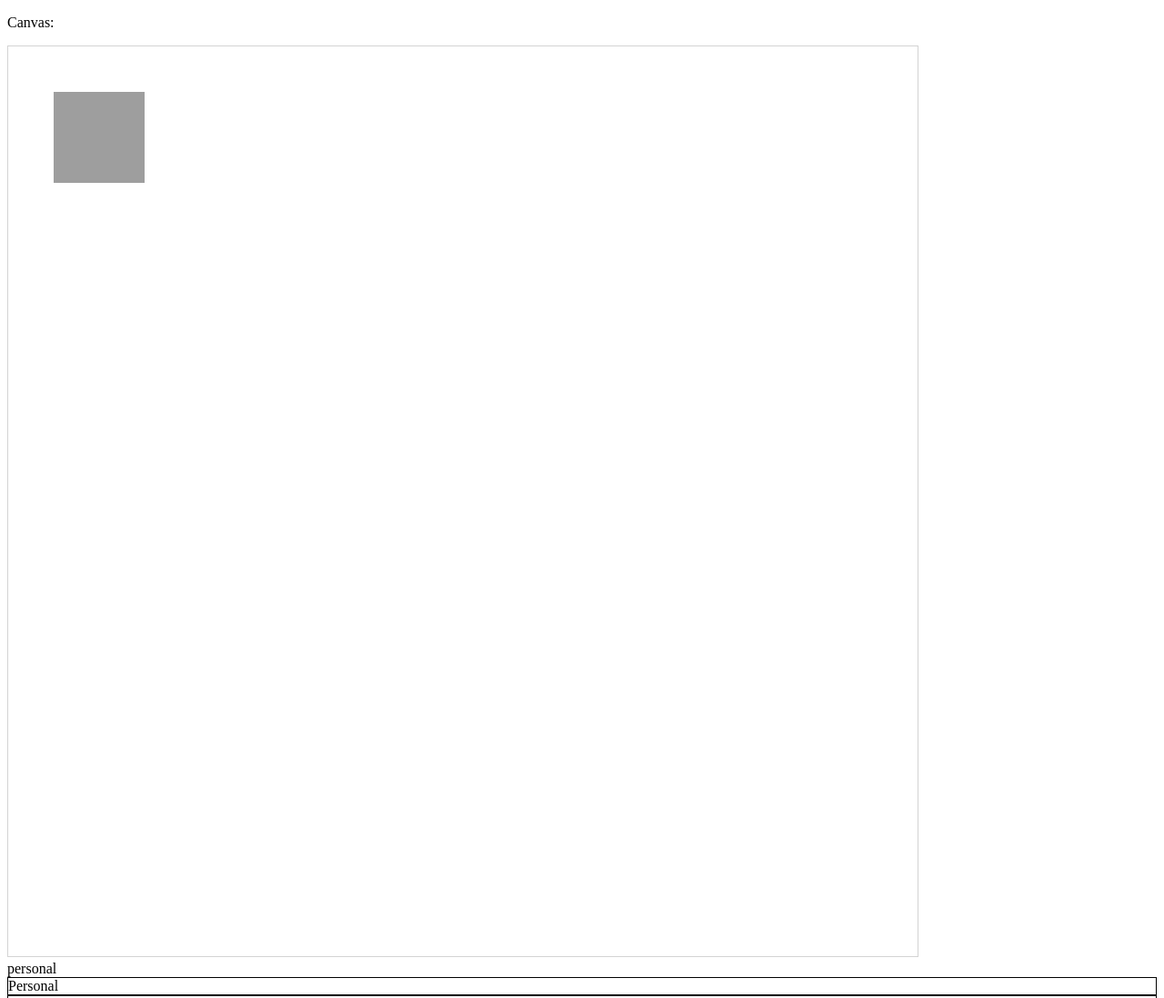
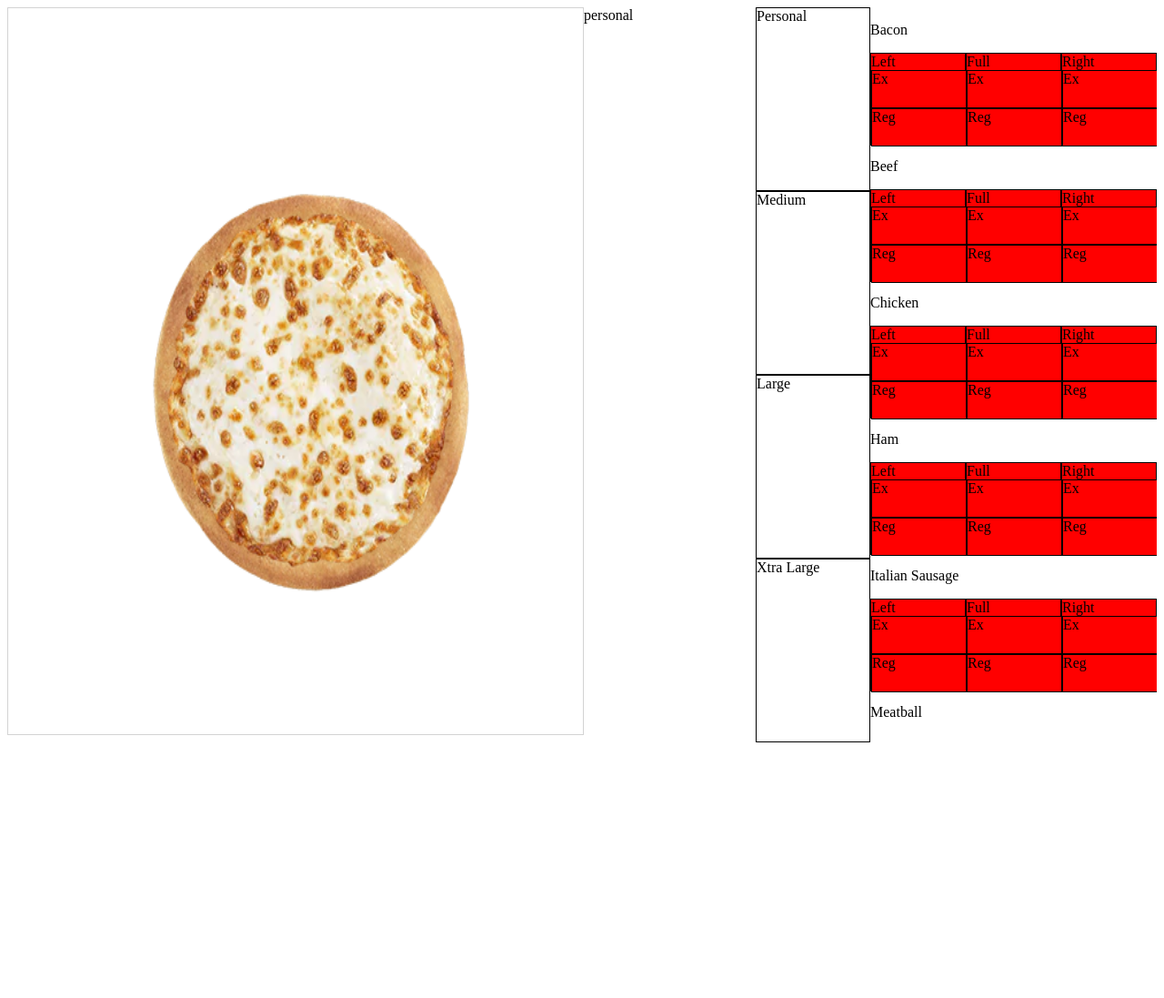
Before and after one commit to DEUSYEET/First-Slice-of-Pizza, a website built with webpack: page dist/index.html in a window 1280 px wide. Shown: the top 1097 px of the page at 91% size. After the commit the page ends 816 px from the top, so only its background shows below. Built offline with nearby package versions, Linux system fonts and the light colour scheme.

Commit message:
canvas based off of a list

```diff
--- a/src/index.js
+++ b/src/index.js
@@ -7,18 +7,10 @@ var sizeButtons = document.getElementsByClassName("sizeButton");
 var size = "personal"
 document.getElementById("size").innerHTML = size;
 
-var c = document.getElementById("myCanvas");
-var img = document.createElement('IMG');
-img.src = pizza.toppings.Bacon.images.large.full.extra;
-img.style.display = "none";
-document.getElementById('pizza').appendChild(img)
+var c = document.getElementById("pizzaCanvas");
+var ctx = c.getContext("2d");
+var toppingsList = ["./ImagesPizza/PizzaSizes/Personal/Crust/CrustPersonal.webp", "./ImagesPizza/PizzaSizes/Personal/Crust/MarinaraPersonal.webp", "./ImagesPizza/PizzaSizes/Personal/Crust/CheesePersonal.webp"];
 
-
-img.onload = () =>{
-    var ctx = c.getContext("2d");
-    console.log(img)
-    ctx.drawImage(img, 50,50,100,100);
-}
 
 
 document.addEventListener('DOMContentLoaded', () => {
@@ -37,6 +29,8 @@ document.addEventListener('DOMContentLoaded', () => {
             changeSize(element);
         }
     }
+
+    drawCanvas();
 })
 
 const addTopping = (button) => {
@@ -45,20 +39,50 @@ const addTopping = (button) => {
     var amount = button.attributes.value.nodeValue;
     var image = pizza.toppings[topping].images[size][side][amount]
 
-    if (button.classList.contains('selected')){
+    if (button.classList.contains('selected')) {
         //remove
         button.classList.remove('selected')
         document.getElementById("list").innerHTML = document.getElementById("list").innerHTML.replace("<br>" + pizza.toppings[topping].name + " " + side + " " + amount, "");
-    }else{
+        var i =  toppingsList.findIndex((val,index,arr)=>{
+            return val === image;
+        })
+        toppingsList.splice(i,1);
+    } else {
         //add
         button.classList.add('selected');
         document.getElementById("list").innerHTML = document.getElementById("list").innerHTML.concat("<br>" + pizza.toppings[topping].name + " " + side + " " + amount);
-        document.getElementById("test").innerHTML = "<img src=\"" + image + "\">"
+        toppingsList.push(image);
     }
+
+    drawCanvas();
 }
 
 const changeSize = (button) => {
     var sizeVal = button.attributes.value.nodeValue;
+    toppingsList.splice(0,3);
     size = sizeVal;
+    toppingsList.unshift(pizza.crusts[size].cheese);
+    toppingsList.unshift(pizza.crusts[size].sauce);
+    toppingsList.unshift(pizza.crusts[size].crust);
     document.getElementById("size").innerHTML = size;
+    drawCanvas();
 }
+
+
+const drawCanvas = () => {
+    ctx.clearRect(0,0,10000,10000)
+    toppingsList.forEach(element => {
+        draw(element);
+    });
+    console.log(toppingsList);
+}
+const draw = element => {
+    var img = document.createElement('IMG');
+    img.src = element;
+    img.style.display = "none";
+    document.getElementById('pizza').appendChild(img)
+    img.onload = () => {
+        ctx.drawImage(img,0,0);
+    }
+    document.getElementById('pizza').removeChild(img);
+}
--- a/src/style.scss
+++ b/src/style.scss
@@ -1,5 +1,25 @@
+#pizza{
+    display: flex;
+    flex-direction: row;
+    width: 100%;
+    height: 100vh;
+}
+#sizes{
+    width:10%;
+}
+#toppings{
+    width: 25%;
+    overflow: scroll;
+}
+#pizzaCanvas{
+    width: 50%;
+}
+#summary{
+    width: 15%;
+}
+
 .toppingButtons{
-    width: 10%;
+    width: 100%;
     height: 100px;
     background-color: blue;
     display: flex;
@@ -17,4 +37,5 @@
 }
 .sizeButton{
     border: 1px solid black;
+    height: 25%;
 }
```
Also changed, not shown: dist/ImagesPizza/PizzaSizes/PizzaXLarge/Crust/CrustXLarge.webp (renamed from dist/ImagesPizza/PizzaSizes/PizzaXLarge/Crust/Crust XLarge.webp), dist/index.html.
